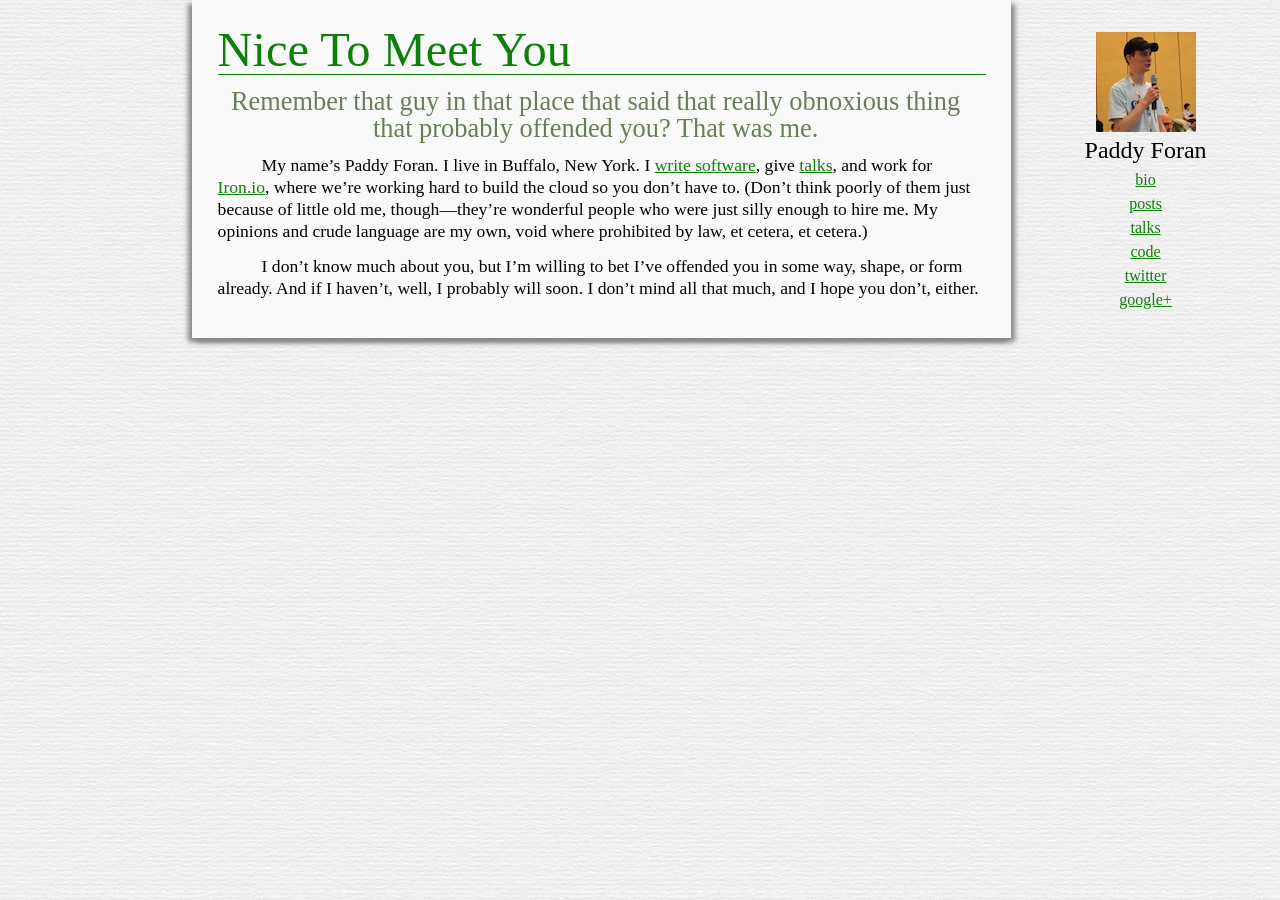
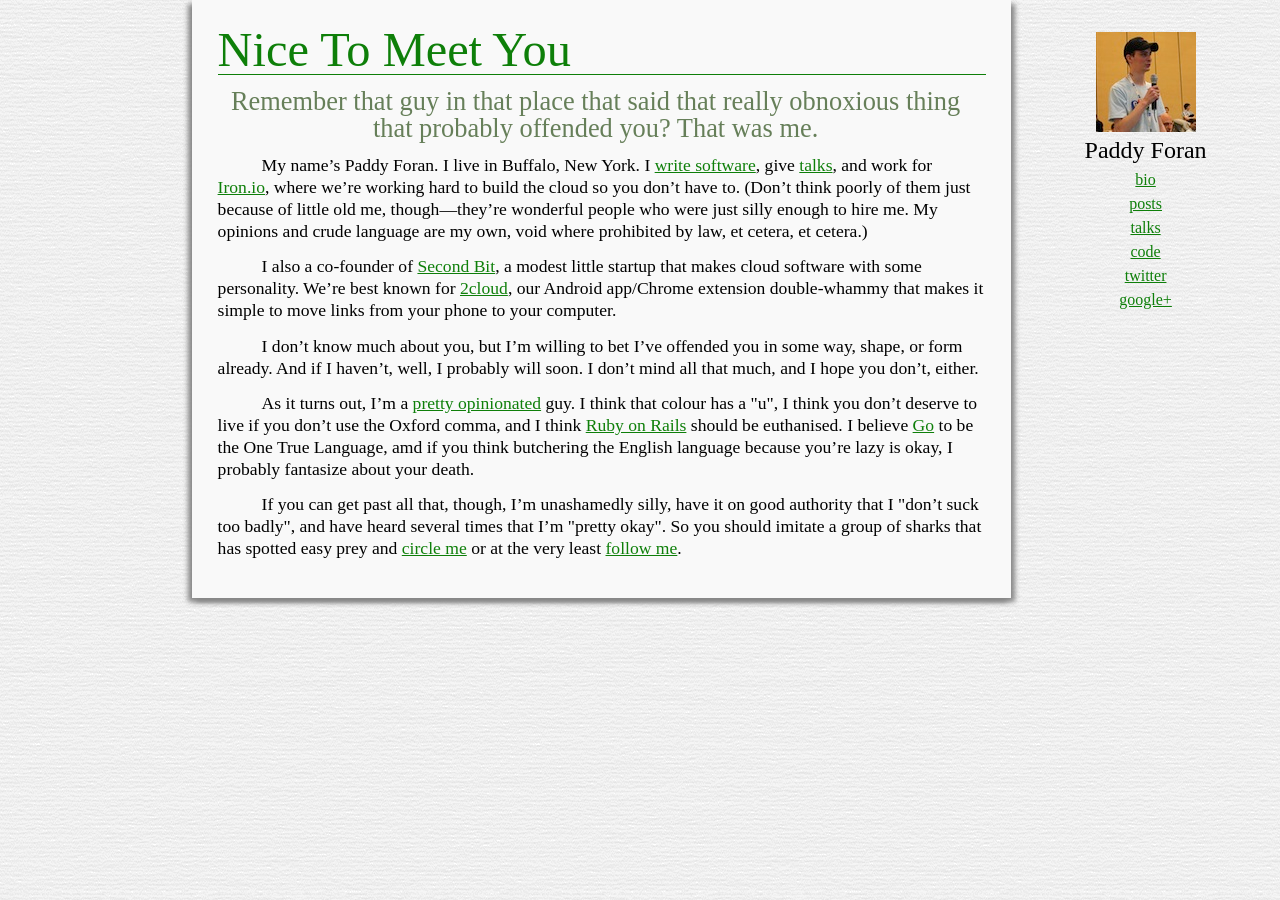
Before and after one commit to paddycarver/blog, a Jekyll site: the page built from _posts/2012-02-23-bio.md, in a window 1280 px wide. Built offline with Jekyll 4.4.1, drawn with Linux system fonts in a browser that asks for light colours; some web fonts are replaced.

Commit message:
Updated bio.

```diff
--- a/_posts/2012-02-23-bio.md
+++ b/_posts/2012-02-23-bio.md
@@ -6,11 +6,24 @@
   text: Remember that guy in that place that said that really obnoxious thing that probably offended you? That was me.
 ---
 
-My name's Paddy Foran. I live in Buffalo, New York. I [write software]({{ site.baseurl }}/code "My Github Repository"),
+My name's Paddy Foran. I live in Buffalo, New York. I [write software](https://github.com/paddyforan "My Github Repository"),
 give [talks]({{ site.baseurl }}/talks "My presentations"), and work for [Iron.io](http://www.iron.io "Iron.io"),
 where we're working hard to build the cloud so you don't have to. (Don't think poorly of them just because of
 little old me, though&mdash;they're wonderful people who were just silly enough to hire me. My opinions and crude language
 are my own, void where prohibited by law, et cetera, et cetera.)
 
+I also a co-founder of [Second Bit](http://www.secondbit.org "Second Bit"), a modest little startup that makes cloud software
+with some personality. We're best known for [2cloud](http://www.2cloud.org "2cloud"), our Android app/Chrome extension double-whammy
+that makes it simple to move links from your phone to your computer.
+
 I don't know much about you, but I'm willing to bet I've offended you in some way, shape, or form already. And if I haven't,
 well, I probably will soon. I don't mind all that much, and I hope you don't, either.
+
+As it turns out, I'm a [pretty opinionated]({{ site.baseurl }}/posts "My posts") guy. I think that colour has a &quot;u&quot;,
+I think you don't deserve to live if you don't use the Oxford comma, and I think [Ruby on Rails](http://www.rubyonrails.org "The biggest piece of bloat ever")
+should be euthanised. I believe [Go](http://www.golang.org "The Jesus language") to be the One True Language, amd if you think
+butchering the English language because you're lazy is okay, I probably fantasize about your death.
+
+If you can get past all that, though, I'm unashamedly silly, have it on good authority that I &quot;don't suck too badly&quot;, and
+have heard several times that I'm &quot;pretty okay&quot;. So you should imitate a group of sharks that has spotted easy prey and
+[circle me](http://profiles.google.com/foran.paddy "My Google+ account") or at the very least [follow me](http://www.twitter.com/paddyforan "My Twitter account").
```
